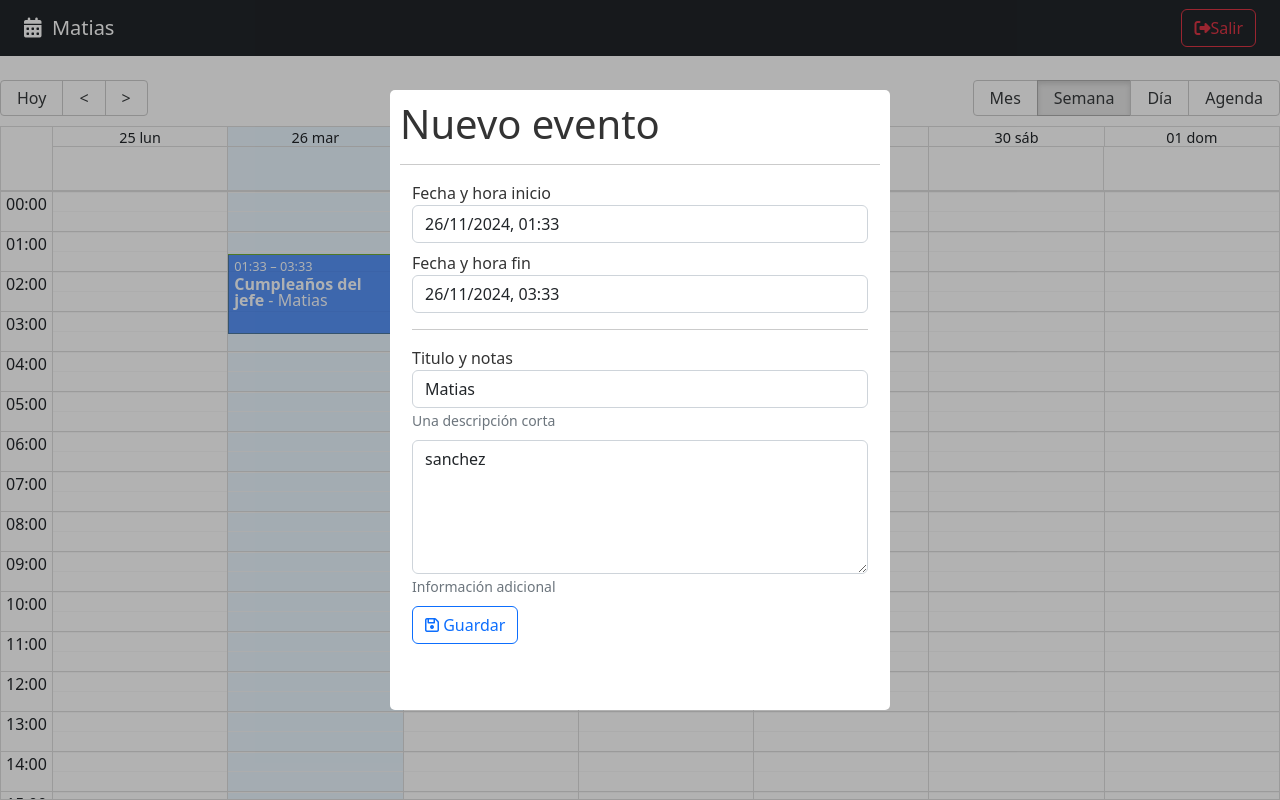
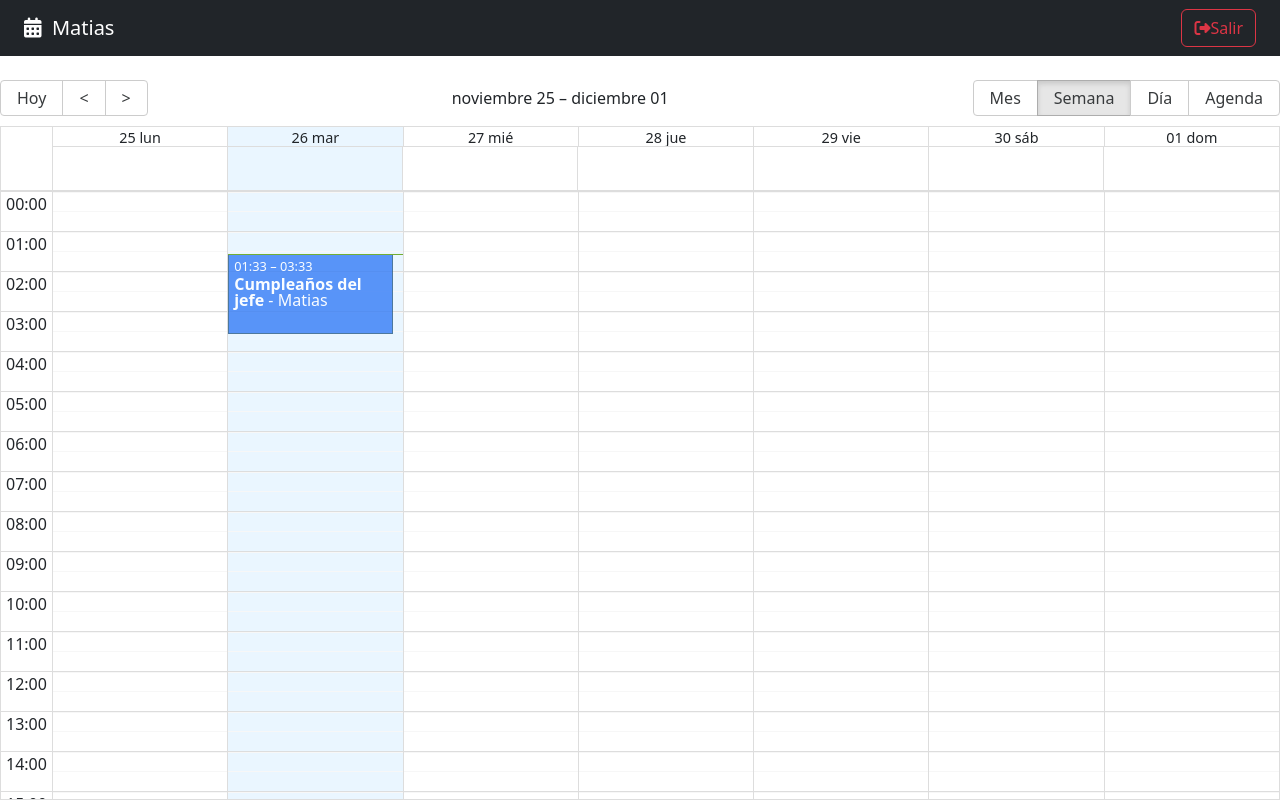
Before and after one commit to MatiasFSS/Calendario, a React (Vite) app: page / in a window 1280 px wide. Built offline with nearby package versions, Linux system fonts and the light colour scheme.

Commit message:
Cerrar y abrir modal

```diff
--- a/src/calendar/components/CalendarModal.jsx
+++ b/src/calendar/components/CalendarModal.jsx
@@ -6,6 +6,7 @@
 import { es } from 'date-fns/locale/es';
 import Swal from 'sweetalert2';
 import 'sweetalert2/dist/sweetalert2.min.css'
+import { useUiStore } from '../../hooks';
 
 registerLocale('es', es)
 
@@ -24,7 +25,8 @@
 
 export const CalendarModal = () => {
 
-    const [isOpen, setIsOpen] = useState(true);
+    const {isDateModalOpen, closeDateModal} = useUiStore()
+
     const [formSubmitted, setformSubmitted] = useState(false);
 
 
@@ -61,8 +63,9 @@
     }
 
     const onCloseModal = () => {
-        console.log('Cerrando modal')
-        setIsOpen(false)
+        // console.log('Cerrando modal')
+        closeDateModal()
+
     }
 
     const onSubmit = (event) => {
@@ -83,7 +86,7 @@
 
   return (
     <Modal
-        isOpen={isOpen}
+        isOpen={isDateModalOpen}
         onRequestClose={onCloseModal}
         style={customStyles}
         className="modal"
--- a/src/calendar/pages/CalendarPage.jsx
+++ b/src/calendar/pages/CalendarPage.jsx
@@ -4,6 +4,7 @@
 import { Navbar, CalendarModal , CalendarEvent } from "../"
 import { localizer, getMessagesEs } from '../../helpers'
 import { useState } from 'react'
+import { useUiStore } from '../../hooks'
 
 
 
@@ -21,6 +22,8 @@
 }]
 
 export const CalendarPage = () => {
+
+  const {openDateModal} = useUiStore()
 
   const [lastView, setLastView] = useState(localStorage.getItem('lastView') || 'week');
 
@@ -43,11 +46,13 @@
   }
 
   const onDoubleClick = ( event ) => {
-      console.log({doubleClick:event})
+      // console.log({doubleClick:event})
+      openDateModal()
   }
 
   const onSelect = ( event ) => {
     console.log({click:event})
+
   }
 
   const onViewChanged = ( event ) => {
--- /dev/null
+++ b/src/hooks/index.js
@@ -0,0 +1 @@
+export * from './useUiStore'
--- /dev/null
+++ b/src/hooks/useUiStore.js
@@ -0,0 +1,30 @@
+import { useDispatch, useSelector } from "react-redux"
+import { onCloseDateModal, onOpenDateModal } from "../store"
+
+export const useUiStore = () => {
+
+    const dispatch = useDispatch()
+
+    const {
+        isDateModalOpen
+    } = useSelector(state => state.ui)
+
+    const openDateModal = () => {
+        dispatch(onOpenDateModal())
+    }
+
+    const closeDateModal = () => {
+        dispatch(onCloseDateModal())
+    }
+
+    return {
+        //propiedades
+        isDateModalOpen,
+
+        //Metodos
+        openDateModal,
+        closeDateModal,
+    }
+
+
+}
```
